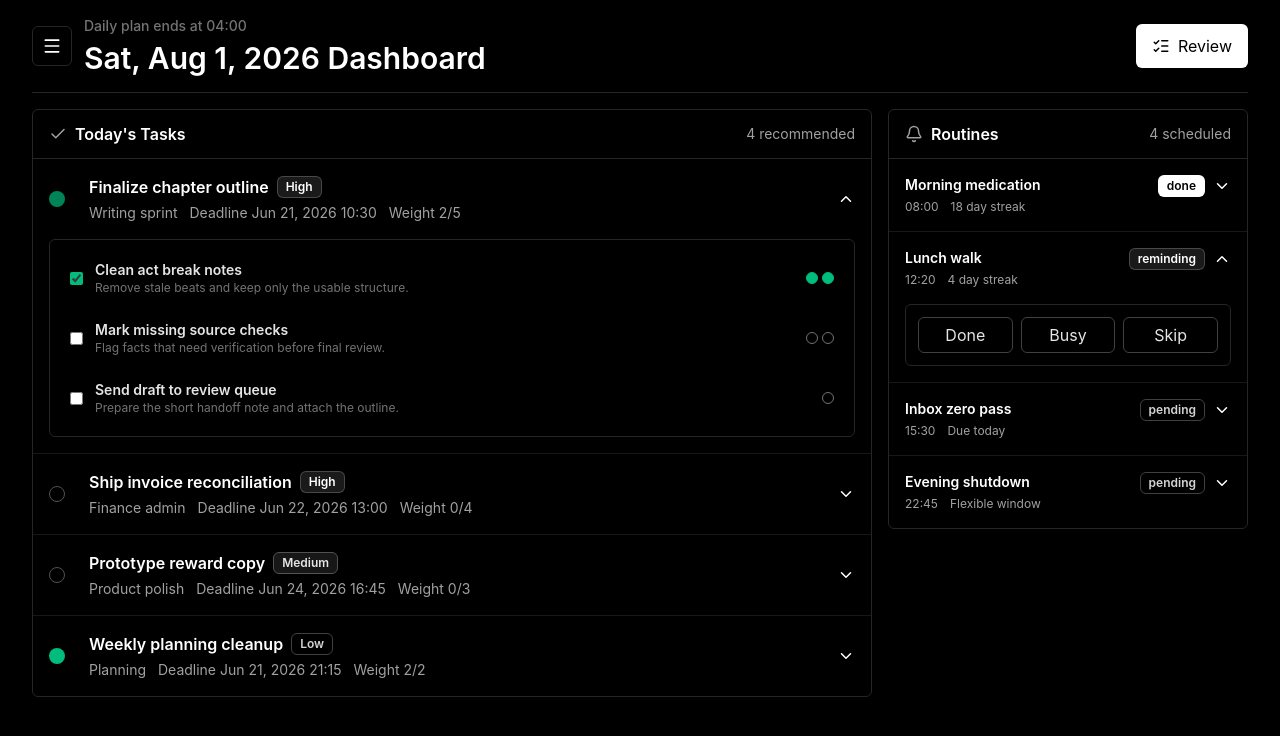
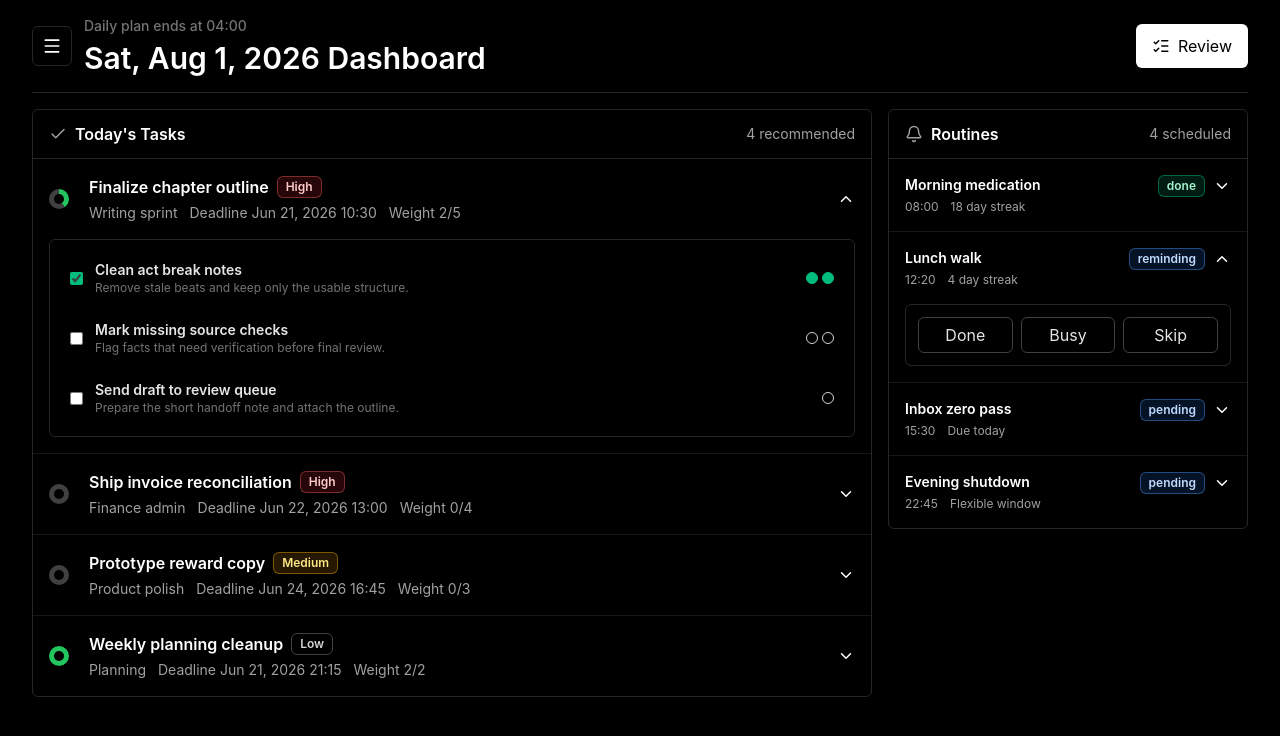
Before and after one commit to purinliang/arctic-aria, a Next.js app in the folder apps/web/: page / in a window 1280 px wide. Shown: the top 736 px of the page. Built offline with nearby package versions, Linux system fonts and the light colour scheme.

Commit message:
fix(agent): polish dashboard status colors
- align dark-mode tag colors with daily mode semantics

- use clockwise task progress circles

- add uncommon treasure rarity and clearer weight outlines

```diff
--- a/apps/web/src/features/dashboard/components/ReviewDialog.tsx
+++ b/apps/web/src/features/dashboard/components/ReviewDialog.tsx
@@ -5,18 +5,22 @@ import type { ChestItemRarity, Routine, Task } from "../types";
 
 function rarityClass(rarity: ChestItemRarity, darkMode: boolean) {
   if (rarity === "Legendary") {
-    return darkMode ? "text-orange-300" : "text-orange-700";
+    return darkMode ? "text-orange-300" : "text-orange-600";
   }
 
   if (rarity === "Epic") {
-    return darkMode ? "text-purple-300" : "text-purple-700";
+    return darkMode ? "text-purple-300" : "text-purple-600";
   }
 
   if (rarity === "Rare") {
-    return darkMode ? "text-sky-300" : "text-sky-700";
+    return darkMode ? "text-sky-300" : "text-blue-600";
   }
 
-  return darkMode ? "text-neutral-300" : "text-slate-600";
+  if (rarity === "Uncommon") {
+    return darkMode ? "text-emerald-300" : "text-emerald-600";
+  }
+
+  return darkMode ? "text-neutral-300" : "text-neutral-600";
 }
 
 export function ReviewDialog({
--- a/apps/web/src/features/dashboard/components/RoutineCard.tsx
+++ b/apps/web/src/features/dashboard/components/RoutineCard.tsx
@@ -4,14 +4,14 @@ import type { Routine, RoutineStatus } from "../types";
 function routineStatusClass(status: RoutineStatus, darkMode: boolean) {
   if (status === "done") {
     return darkMode
-      ? "border-white/20 bg-white text-black"
+      ? "border-emerald-400/40 bg-emerald-500/15 text-emerald-200"
       : "border-emerald-200 bg-emerald-50 text-emerald-700";
   }
 
   if (status === "reminding") {
     return darkMode
-      ? "border-white/20 bg-white/10 text-white"
-      : "border-emerald-200 bg-emerald-50 text-emerald-700";
+      ? "border-blue-400/40 bg-blue-500/15 text-blue-200"
+      : "border-blue-200 bg-blue-50 text-blue-700";
   }
 
   if (status === "skipped") {
@@ -21,7 +21,7 @@ function routineStatusClass(status: RoutineStatus, darkMode: boolean) {
   }
 
   return darkMode
-    ? "border-neutral-700 bg-black text-neutral-300"
+    ? "border-blue-400/40 bg-blue-500/15 text-blue-200"
     : "border-blue-200 bg-blue-50 text-blue-700";
 }
 
--- a/apps/web/src/features/dashboard/components/TaskCard.tsx
+++ b/apps/web/src/features/dashboard/components/TaskCard.tsx
@@ -4,13 +4,13 @@ import type { Task } from "../types";
 function priorityClass(priority: Task["priority"], darkMode: boolean) {
   if (priority === "High") {
     return darkMode
-      ? "border-white/20 bg-white/10 text-white"
+      ? "border-red-400/40 bg-red-500/15 text-red-200"
       : "border-red-200 bg-red-50 text-red-700";
   }
 
   if (priority === "Medium") {
     return darkMode
-      ? "border-neutral-600 bg-neutral-900 text-neutral-200"
+      ? "border-amber-400/40 bg-amber-500/15 text-amber-200"
       : "border-amber-200 bg-amber-50 text-amber-700";
   }
 
@@ -19,18 +19,8 @@ function priorityClass(priority: Task["priority"], darkMode: boolean) {
     : "border-slate-200 bg-slate-50 text-slate-600";
 }
 
-function progressCircleClass(progress: number, darkMode: boolean) {
-  if (progress >= 100) {
-    return "bg-emerald-500";
-  }
-
-  if (progress > 0) {
-    return "bg-emerald-500/70";
-  }
-
-  return darkMode
-    ? "border border-neutral-600 bg-transparent"
-    : "border border-slate-300 bg-white";
+function progressTrackColor(darkMode: boolean) {
+  return darkMode ? "#404040" : "#d1d5db";
 }
 
 export function TaskCard({
@@ -59,9 +49,18 @@ export function TaskCard({
         onClick={onToggleExpanded}
       >
         <span
-          className={`h-4 w-4 rounded-full ${progressCircleClass(progress, darkMode)}`}
+          className="grid h-5 w-5 shrink-0 place-items-center rounded-full"
+          style={{
+            background: `conic-gradient(#22c55e ${progress * 3.6}deg, ${progressTrackColor(darkMode)} 0deg)`,
+          }}
           aria-label={`${progress}% complete`}
-        />
+        >
+          <span
+            className={`h-2.5 w-2.5 rounded-full ${
+              darkMode ? "bg-black" : "bg-white"
+            }`}
+          />
+        </span>
         <div className="min-w-0">
           <div className="flex flex-wrap items-center gap-2">
             <h3 className="min-w-0 text-base font-semibold">{task.title}</h3>
@@ -132,8 +131,8 @@ export function TaskCard({
                       subtask.done
                         ? "border-emerald-500 bg-emerald-500"
                         : darkMode
-                          ? "border-neutral-500"
-                          : "border-slate-300"
+                          ? "border-neutral-300 bg-black"
+                          : "border-slate-500 bg-white"
                     }`}
                   />
                 ))}
--- a/apps/web/src/features/dashboard/dummy-data.ts
+++ b/apps/web/src/features/dashboard/dummy-data.ts
@@ -157,6 +157,7 @@ export const rewardPreview: RewardPreview = {
     { id: "chest-2", name: "Polar Bloom", rarity: "Legendary" },
     { id: "chest-3", name: "Frost Thread", rarity: "Epic" },
     { id: "chest-4", name: "Blue Quartz", rarity: "Rare" },
-    { id: "chest-5", name: "Soft Timber", rarity: "Common" },
+    { id: "chest-5", name: "Moss Charm", rarity: "Uncommon" },
+    { id: "chest-6", name: "Soft Timber", rarity: "Common" },
   ],
 };
--- a/apps/web/src/features/dashboard/types.ts
+++ b/apps/web/src/features/dashboard/types.ts
@@ -32,7 +32,12 @@ export type Routine = {
   streakText: string;
 };
 
-export type ChestItemRarity = "Legendary" | "Epic" | "Rare" | "Common";
+export type ChestItemRarity =
+  | "Legendary"
+  | "Epic"
+  | "Rare"
+  | "Uncommon"
+  | "Common";
 
 export type ChestPreviewItem = {
   id: string;
```
